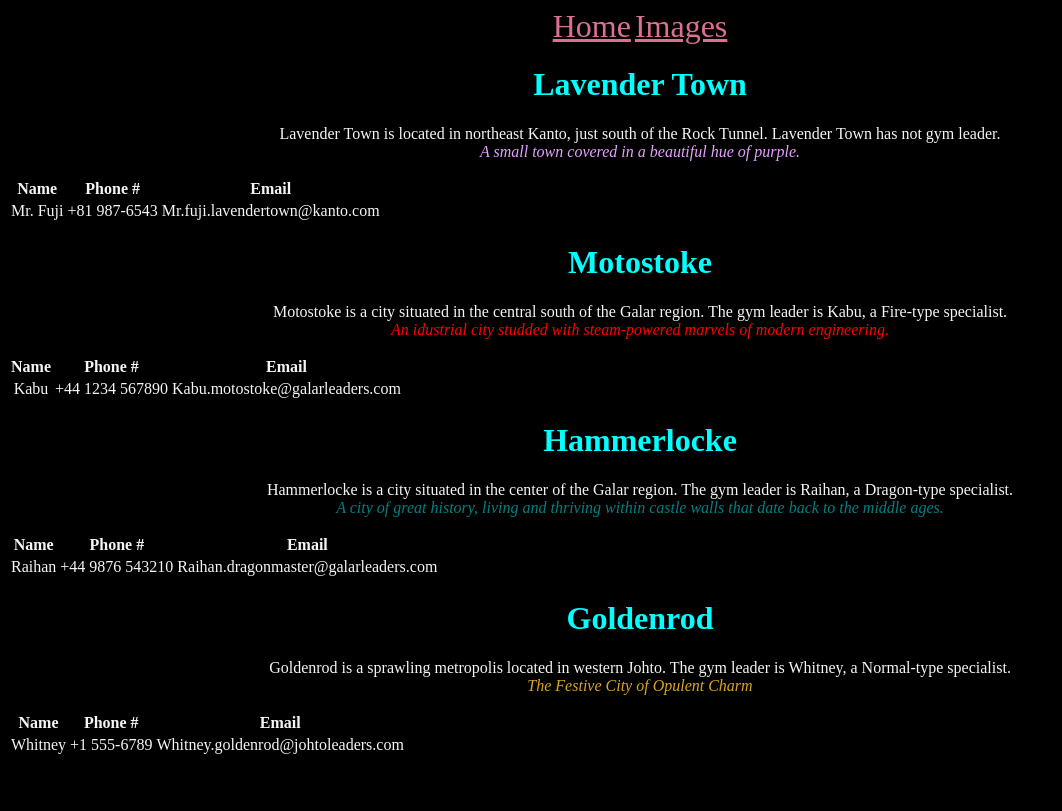
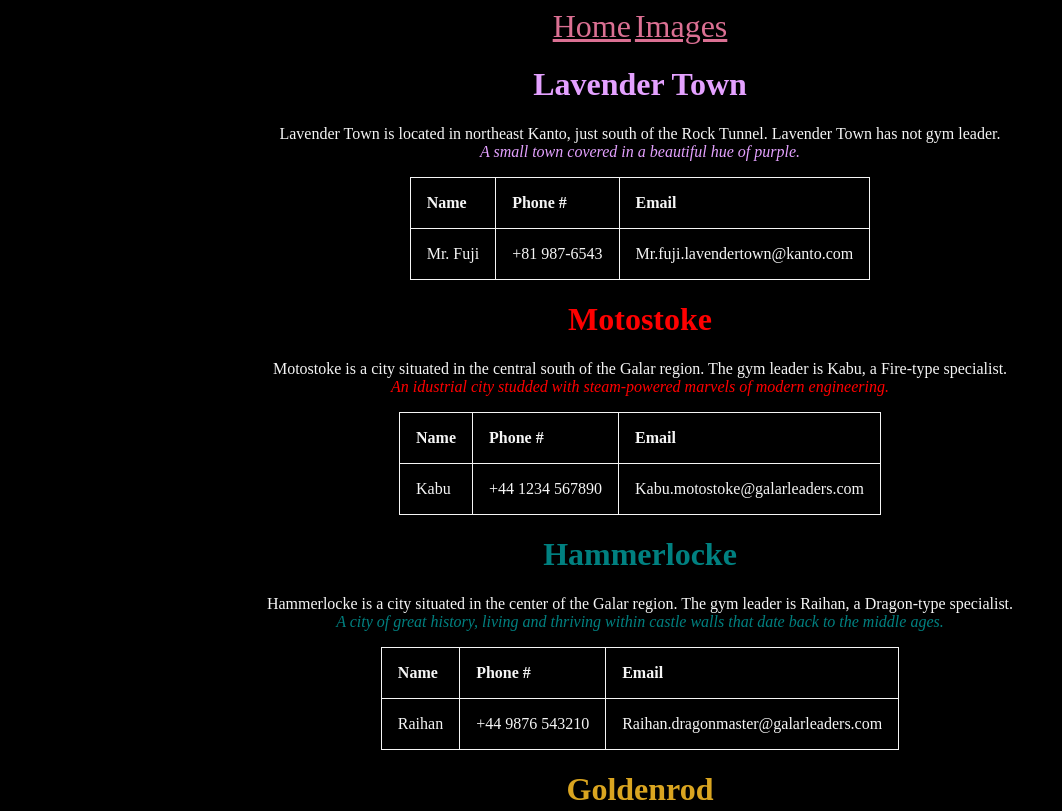
Before and after one commit to KariSmith/simple-travel-site, a plain HTML site: page index.html in a window 1280 px wide. Shown: the top 811 px of the page, without its empty margins (0-1062 px from the left). Drawn offline with Linux system fonts and the light colour scheme.

Commit message:
Finished product

```diff
--- a/css/style.css
+++ b/css/style.css
@@ -9,6 +9,16 @@ body {
 p {
     color: whitesmoke;
 }
-h1  {
-    color: aqua;
+table {
+    color: whitesmoke;
+    margin: auto;
+    border-collapse: collapse;
 }
+th,td{
+    text-align: left;
+    padding: 1rem;
+    border: 1px solid whitesmoke;
+}
+tr,td {
+    border: 1px solid whitesmoke
+}
--- a/index.html
+++ b/index.html
@@ -11,9 +11,9 @@
     <a href="index.html">Home</a>
     <a href="cityimages.html">Images</a>
 </nav>
-    <h1>Lavender Town</h1>
+    <h1 style="color: rgb(228, 161, 255);">Lavender Town</h1>
         <p>Lavender Town is located in northeast Kanto, just south of the Rock Tunnel. Lavender Town has not gym leader. <br> <i style="color: rgb(228, 161, 255);">A small town covered in a beautiful hue of purple.</i> </p>
-<table style="color: whitesmoke;">
+<table>
     <tr>
         <th>Name</th>
         <th>Phone #</th>
@@ -25,9 +25,9 @@
         <td>Mr.fuji.lavendertown@kanto.com</td>
     </tr>
 </table>
-    <h1>Motostoke</h1>
+    <h1 style="color: red;">Motostoke</h1>
         <p >Motostoke is a city situated in the central south of the Galar region. The gym leader is Kabu, a Fire-type specialist. <br> <i style="color: red;">An idustrial city studded with steam-powered marvels of modern engineering.</i></p>
-<table style="color: whitesmoke;">
+<table>
             <tr>
                 <th>Name</th>
                 <th>Phone #</th>
@@ -39,9 +39,9 @@
                 <td>Kabu.motostoke@galarleaders.com</td>
             </tr>
 </table>
-    <h1>Hammerlocke</h1>
+    <h1 style="color: teal;">Hammerlocke</h1>
         <p>Hammerlocke is a city situated in the center of the Galar region. The gym leader is Raihan, a Dragon-type specialist. <br> <i style="color: teal;">A city of great history, living and thriving within castle walls that date back to the middle ages.</i></p>
-<table style="color: whitesmoke;">
+<table>
             <tr>
                 <th>Name</th>
                 <th>Phone #</th>
@@ -53,9 +53,9 @@
                 <td>Raihan.dragonmaster@galarleaders.com</td>
             </tr>
  </table>
-    <h1>Goldenrod</h1>
+    <h1 style="color: goldenrod;">Goldenrod</h1>
         <p>Goldenrod is a sprawling metropolis located in western Johto. The gym leader is Whitney, a Normal-type specialist. <br> <i style="color: goldenrod;">The Festive City of Opulent Charm</i></p>
-<table style="color: whitesmoke;">
+<table>
             <tr>
                 <th>Name</th>
                 <th>Phone #</th>
```
Also changed, not shown: cityimages.html (+4 -3 lines).
